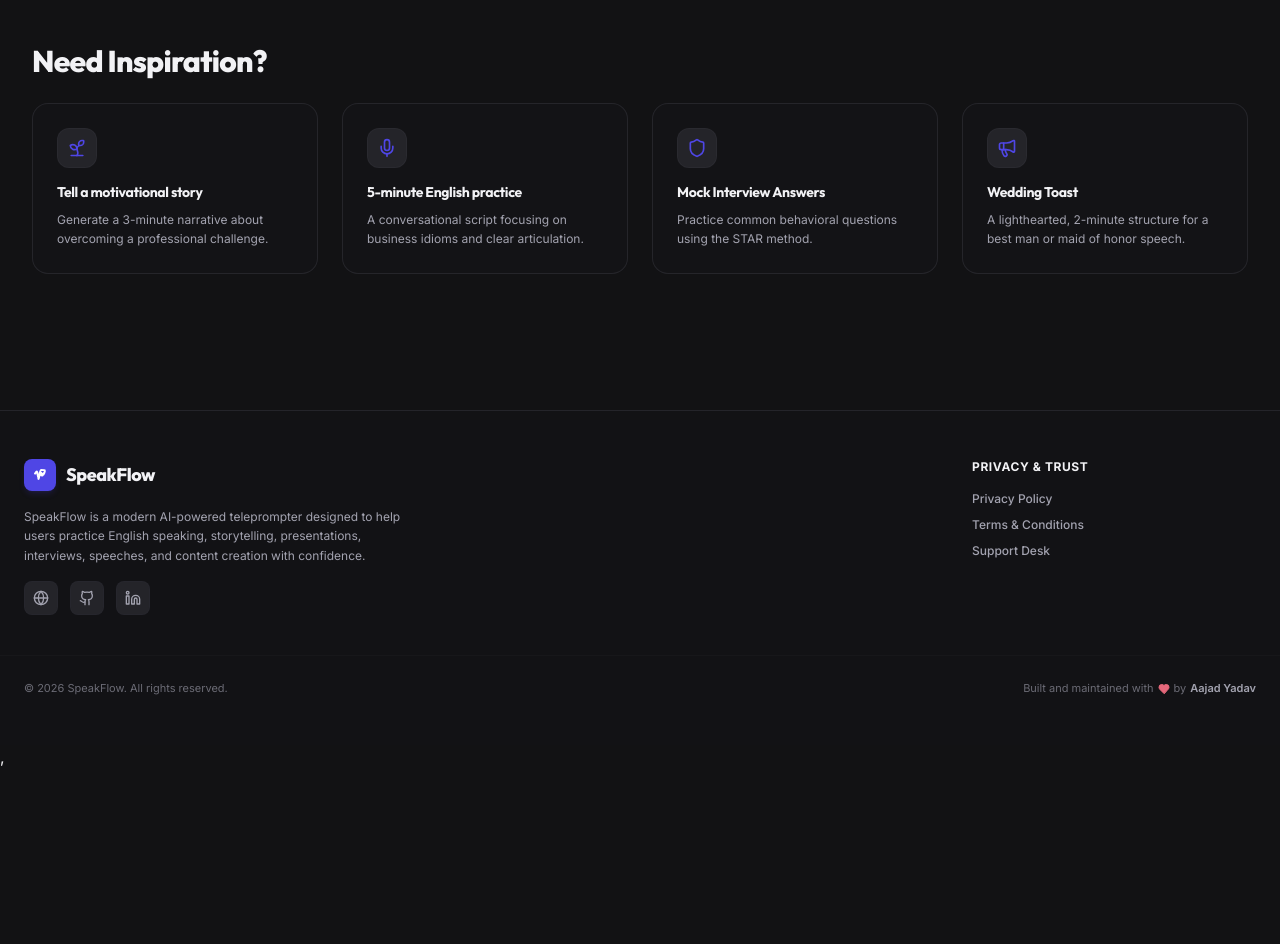
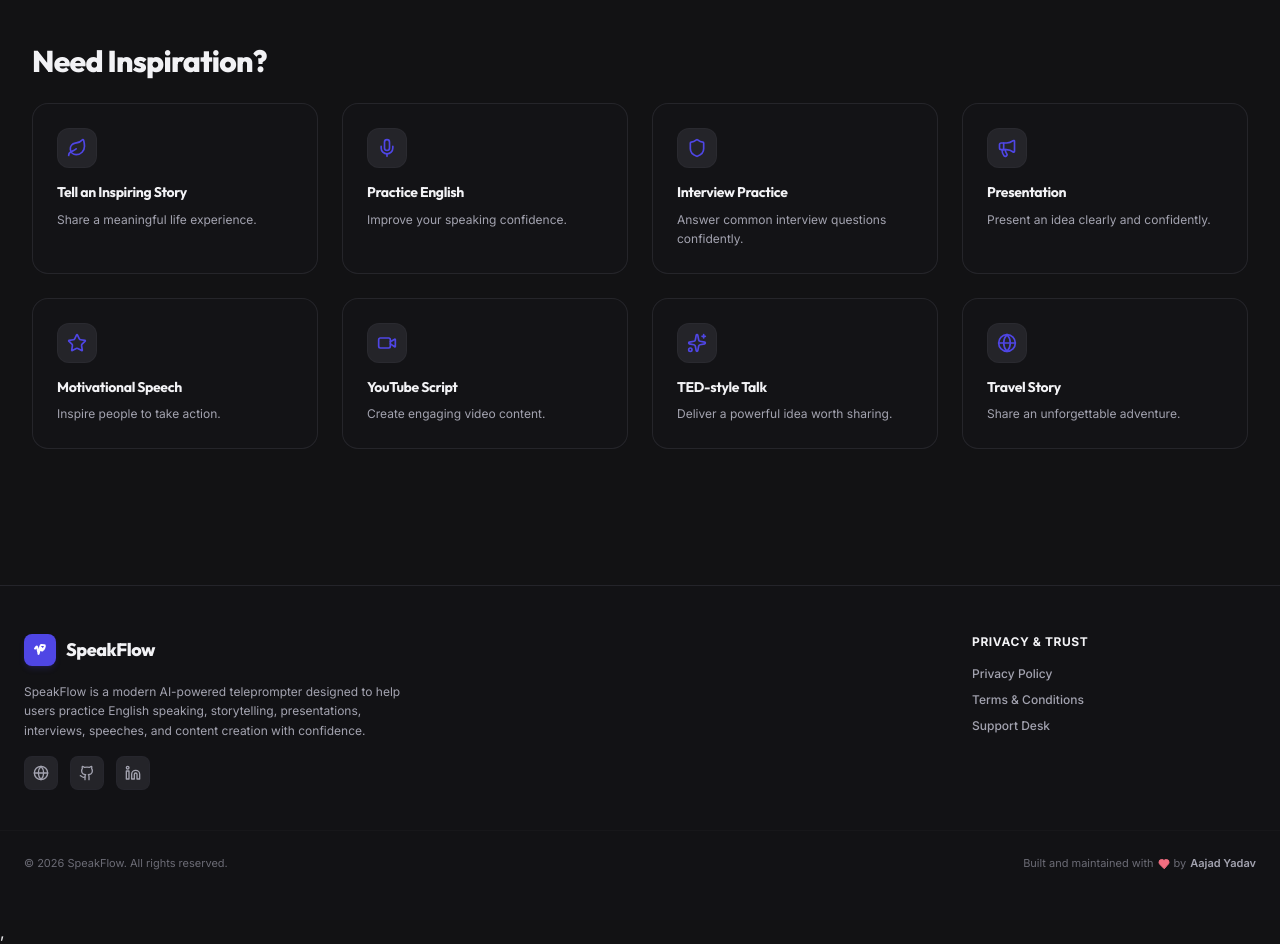
Before and after one commit to okaadyx/speakflow, a React (Vite) app: page / in a window 1280 px wide. Shown: the part 1020-1964 px from the top of the page. Before the commit the page ends 1789 px from the top, so only its background shows below. Built offline with nearby package versions, Linux system fonts and the light colour scheme.

Commit message:
feat: expand inspiration icons and update prompts for improved user engagement

```diff
--- a/src/components/views/HomeView.tsx
+++ b/src/components/views/HomeView.tsx
@@ -1,5 +1,5 @@
 import { useState } from "react";
-import { Sparkles, PenTool, ChevronRight, Clock, Sprout, Mic, Shield, Megaphone, Eraser, Smile, Award, Trophy } from "lucide-react";
+import { Sparkles, PenTool, ChevronRight, Clock, Sprout, Mic, Shield, Megaphone, Eraser, Smile, Award, Trophy, Leaf, Video, Star, Globe } from "lucide-react";
 import type { Script } from "../../types";
 import { INSPIRATIONS, CATEGORIES } from "../../types";
 import { useCreateScript } from "../../hooks/useCreateScript";
@@ -79,39 +79,60 @@ export default function HomeView({
     const iconClass = "w-5 h-5 text-accent";
    switch (type) {
   case "leaf":
-        return <Sprout className={iconClass} />;
+    return <Leaf className={iconClass}/>;
   case "mic":
-        return <Mic className={iconClass} />;
+    return <Mic className={iconClass}/>;
   case "shield":
-        return <Shield className={iconClass} />;
+    return <Shield className={iconClass}/>;
   case "megaphone":
-      default:
-        return <Megaphone className={iconClass} />;
+    return <Megaphone className={iconClass}/>;
+  case "video":
+    return <Video className={iconClass}/>;
+  case "star":
+    return <Star className={iconClass}/>;
+  case "sparkles":
+    return <Sparkles className={iconClass}/>;
+  case "globe":
+    return <Globe className={iconClass}/>;
 }
   };
 
  const selectCategory = (cat: string) => {
   setActiveCategory(cat);
-    if (cat === "English Speaking") {
+
+  switch (cat) {
+    case "English Speaking":
       setInputText(
-        "Draft an English practice speech on giving constructive feedback in corporate environments without demotivating team members."
+        "Write a simple English practice speech about building good daily habits and staying consistent."
       );
-    } else if (cat === "Storytelling") {
+      break;
+
+    case "Storytelling":
       setInputText(
-        "Create a narrative speech demonstrating how learning from failing is the ultimate catalyst for software engineers."
+        "Tell an engaging story about overcoming a difficult challenge and the lessons learned."
       );
-    } else if (cat === "Interview Practice") {
+      break;
+
+    case "Interview Practice":
       setInputText(
-        "Create a behavioral script describing how I handled a major scope-creep incident in my previous project using the STAR framework."
+        "Create an interview answer describing a time when I solved a difficult problem and what I learned from the experience."
       );
-    } else if (cat === "Public Speaking") {
+      break;
+
+    case "Public Speaking":
       setInputText(
-        "Write an inspiring opening key speech addressing why digital accessibility needs to be standard across the web."
+        "Write an inspiring speech about why small actions can create meaningful change in our lives."
       );
-    } else if (cat === "Presentation") {
+      break;
+
+    case "Presentation":
       setInputText(
-        "Draft a structured presentation introducing our new platform SpeakFlow, outlining its architecture and primary user benefits."
+        "Create a clear presentation introducing a new product or idea, explaining its purpose, key features, and benefits."
       );
+      break;
+
+    default:
+      setInputText("");
   }
 };
 
@@ -159,7 +180,7 @@ export default function HomeView({
                 <div className="flex items-center justify-between mb-1.5">
                   <span className="text-xs font-bold text-accent flex items-center gap-1.5 animate-pulse">
                     <Sparkles className="w-3.5 h-3.5 animate-spin" />
-                    <span>AI Generating Speech (Connecting to backend)...</span>
+                    <span>SpeakFlow AI is writing your script...</span>
                   </span>
                 </div>
                 <Progress value={95} className="animate-pulse" />
--- a/src/types.ts
+++ b/src/types.ts
@@ -22,40 +22,84 @@ export interface Inspiration {
   title: string
   description: string
   prompt: string
-  iconType: 'leaf' | 'mic' | 'shield' | 'megaphone'
+  iconType:
+    | "leaf"
+    | "mic"
+    | "shield"
+    | "megaphone"
+    | "video"
+    | "star"
+    | "sparkles"
+    | "globe";
 }
 
 export const INITIAL_SCRIPTS: Script[] = []
 
 export const INSPIRATIONS: Inspiration[] = [
   {
-    id: 'insp-1',
-    title: 'Tell a motivational story',
-    description: 'Generate a 3-minute narrative about overcoming a professional challenge.',
-    prompt: 'Write a 3-minute motivational story about a software engineering team resolving a critical production database bug hours before a major client demo. Focus on collaboration, quick thinking, and resilience.',
-    iconType: 'leaf'
+    id: "insp-1",
+    title: "Tell an Inspiring Story",
+    description: "Share a meaningful life experience.",
+    prompt:
+      "Write an emotional story about overcoming a difficult challenge and finding the confidence to keep going.",
+    iconType: "leaf",
   },
   {
-    id: 'insp-2',
-    title: '5-minute English practice',
-    description: 'A conversational script focusing on business idioms and clear articulation.',
-    prompt: 'Create a 5-minute English practice speech discussing the importance of setting boundaries in modern remote work setups, integrating idioms like "on the same page", "hit the ground running", and "think outside the box".',
-    iconType: 'mic'
+    id: "insp-2",
+    title: "Practice English",
+    description: "Improve your speaking confidence.",
+    prompt:
+      "Create a five-minute English speaking practice about building positive daily habits using natural, conversational language.",
+    iconType: "mic",
   },
   {
-    id: 'insp-3',
-    title: 'Mock Interview Answers',
-    description: 'Practice common behavioral questions using the STAR method.',
-    prompt: 'Draft an interview response using the STAR method (Situation, Task, Action, Result) answering the common question: "Describe a time you led a project with tight deadlines and resources, and how you delivered it."',
-    iconType: 'shield'
+    id: "insp-3",
+    title: "Interview Practice",
+    description: "Answer common interview questions confidently.",
+    prompt:
+      'Write a natural answer for the interview question: "Tell me about yourself."',
+    iconType: "shield",
   },
   {
-    id: 'insp-4',
-    title: 'Wedding Toast',
-    description: 'A lighthearted, 2-minute structure for a best man or maid of honor speech.',
-    prompt: 'Write a humorous and emotional wedding toast as a best man, celebrating the groom\'s change from a college jokester into a dedicated partner, keeping it friendly, clean, and around 300 words.',
-    iconType: 'megaphone'
-  }
-]
+    id: "insp-4",
+    title: "Presentation",
+    description: "Present an idea clearly and confidently.",
+    prompt:
+      "Create a presentation introducing a new product, explaining its purpose, key features, and benefits.",
+    iconType: "megaphone",
+  },
+  {
+    id: "insp-5",
+    title: "Motivational Speech",
+    description: "Inspire people to take action.",
+    prompt:
+      "Write a motivational speech about believing in yourself and embracing new opportunities.",
+    iconType: "star",
+  },
+  {
+    id: "insp-6",
+    title: "YouTube Script",
+    description: "Create engaging video content.",
+    prompt:
+      "Write a YouTube script explaining five simple habits that can improve productivity in everyday life.",
+    iconType: "video",
+  },
+  {
+    id: "insp-7",
+    title: "TED-style Talk",
+    description: "Deliver a powerful idea worth sharing.",
+    prompt:
+      "Write a TED-style talk about how curiosity can transform learning and personal growth.",
+    iconType: "sparkles",
+  },
+  {
+    id: "insp-8",
+    title: "Travel Story",
+    description: "Share an unforgettable adventure.",
+    prompt:
+      "Tell an engaging story about an unexpected experience during a memorable trip.",
+    iconType: "globe",
+  },
+];
 
 export const CATEGORIES = ['English Speaking', 'Storytelling', 'Interview Practice', 'Public Speaking', 'Presentation']
```
Lines whose indentation alone changed are shown as unchanged.
